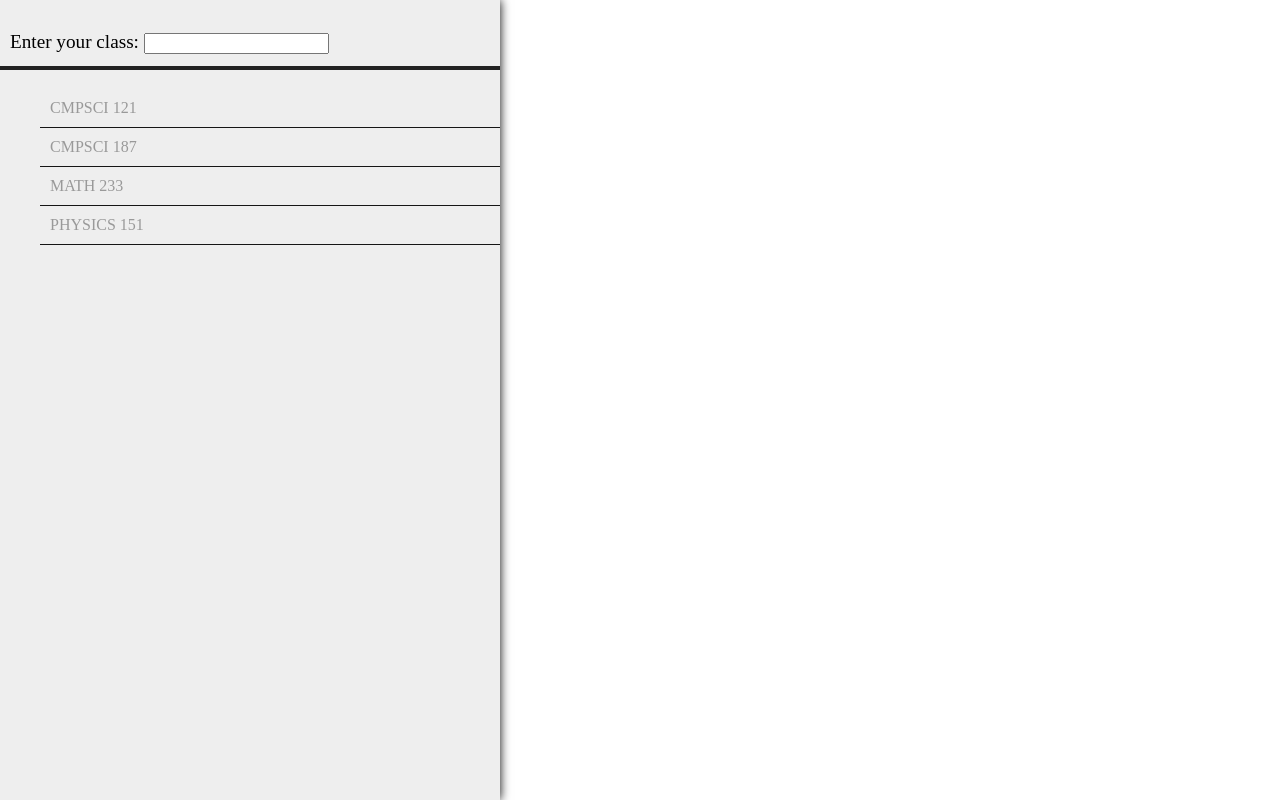
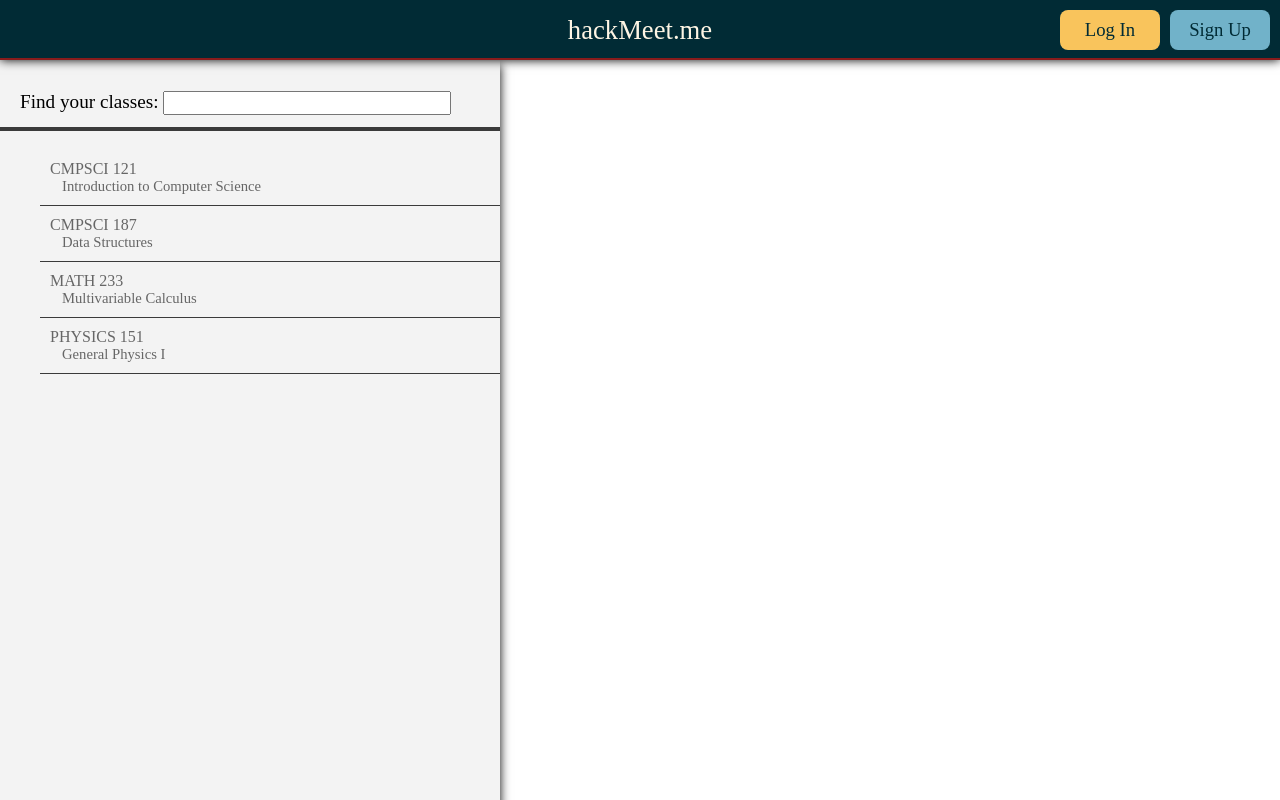
Before and after one commit to bennyty/HackUmass-Meetup, a plain HTML site: page templates/main.html in a window 1280 px wide. Drawn offline with nearby package versions, Linux system fonts and the light colour scheme; no server answers.

Commit message:
updated main files

```diff
--- a/static/css/main.css
+++ b/static/css/main.css
@@ -1,23 +1,37 @@
+::-webkit-scrollbar {
+    display: none;
+}
+
+ul.ui-autocomplete.ui-menu {
+    width:270px;
+    font-size: 10pt;
+    font-family: avenir next;
+}
+
+#autocomplete {
+    width: 280px;
+    font-size: 12pt;
+}
+
 .panel {
 	position: fixed;
-	top: 0;
+	top: 60px;
 	left: 0;
 	width: 500px;
 	height: 100%;
-	background: #eeeeee;
-	box-shadow: 0px 0px 10px;
+	background: #f3f3f3;
+	box-shadow: 0px 5px 10px;
+	overflow: auto;
 }
-
-
 
 h3 {
 	position: relative;
-	padding: 12px 10px;
+	padding: 12px 20px;
 	color: black;
 	font-family: Avenir Next;
 	font-size: 1.2em;
 	font-weight: 400;
-	border-bottom: 4px solid #222;
+	border-bottom: 4px solid #3a3a3a;
 }
 
 .panel ul {
@@ -26,16 +40,22 @@ h3 {
 }
 
 .panel ul li {
-	border-bottom: 1px solid #151515;
+	border-bottom: 1px solid #3a3a3a;
 }
 
 .panel ul li a {
 	position: relative;
 	display: block;
 	padding: 10px;
-	color: #999;
+	color: #666666;
 	text-decoration: none;
 	font-family: Myriad Pro;
+}
+
+.panel ul li a > :last-child {
+	padding-left: 12px;
+	font-family: Avenir;
+	font-size: 11pt;
 }
 
 .panel ul li a i {
@@ -53,3 +73,76 @@ h3 {
 	display: none;
 	left: 200px;
 }
+
+#headerBar {
+	box-sizing:border-box;
+	-moz-box-sizing:border-box;
+	-webkit-box-sizing:border-box;
+
+	position: fixed;
+	display: block;
+	top: 0;
+	left: 0;
+	height: 60px;
+	background: #012b35;
+	width: 100%;
+	border-bottom: 2px solid #881c1c;
+	box-shadow: 0px 0px 10px;
+	font-family: Avenir Next;
+	font-size: 20pt;
+	text-align: center;
+	vertical-align: middle;
+	line-height: 60px;
+
+}
+
+#pageTitle {
+	position: relative;
+	display: block;
+	width: 200px;
+	margin: auto;
+	color: #fdf5e4;
+}
+
+#logIn {
+	position: relative;
+	display: block;
+	float: right;
+	background: #f9c45c;
+	font-size: 14pt;
+	padding-right: 15px;
+	padding-left: 15px;
+	border-radius: 8px;
+	height: 40px;
+	text-align: center;
+	vertical-align: middle;
+	line-height: 40px;
+	bottom: 50px;
+	margin-right: 10px;
+	width: 70px;
+	color: #012b35;
+}
+
+#signIn {
+	position: relative;
+	display: block;
+	float: right;
+	background: #71b2c9;
+	font-size: 14pt;
+	padding-right: 15px;
+	padding-left: 15px;
+	border-radius: 8px;
+	height: 40px;
+	text-align: center;
+	vertical-align: middle;
+	line-height: 40px;
+	bottom: 50px;
+	margin-right: 10px;
+	width: 70px;
+	color: #012b35;
+}
+
+body {
+	margin: 0;
+	padding: 0;
+}
--- a/static/js/main.js
+++ b/static/js/main.js
@@ -4,18 +4,49 @@ $(document).ready(function() {
     var panelTwo = $('#panelTwo');
     var panelThree = $('#panelThree');
 
-    $( ".selector" ).autocomplete({
-    position: { my : "center"}
+    var classList = [];
+    $.getJSON('https://gist.githubusercontent.com/dgandle/153e42bae5ea06d82ef1/raw/71c503fcd3cdbea4cb2b720f8110978008bc28d2/document.json', function(data) {
+	for (var i in data.classes) {
+	    classList[i] = data.classes[i].department + " " + data.classes[i].number + ": " + data.classes[i].name;
+	}
+    });
+
+    $("#autocomplete").autocomplete({
+	minLength: 2,
+	source: classList
+    });
+
+    $("#autocomplete").keypress(function(e) {
+    if(e.keyCode == 13)
+	{
+	    var input = $('#autocomplete').val().split(" ", 3);
+
+
+
+	    $.getJSON('https://gist.githubusercontent.com/dgandle/153e42bae5ea06d82ef1/raw/71c503fcd3cdbea4cb2b720f8110978008bc28d2/document.json', function(data) {
+		for (var i in data.classes) {
+		    if (data.classes[i].department == input[0] && data.classes[i].number == input[1]) {
+			//code
+		    }
+		}
+	    });
+
+
+	    $('body div ul').append("<li>" + $('#autocomplete').val() + "</li>");
+
+
+
+	}
     });
 
     //LINK HOVERS
     $(document).on("mouseenter", ".open ul li a", function() {
 	$(this).css("background", "#999999");
-	$(this).css("color", "#fff");
+	$(this).children("div").css("color", "#fff");
     });
     $(document).on("mouseleave", ".open ul li a", function() {
-	$(this).css("background", "#eeeeee");
-	$(this).css("color", "#999");
+	$(this).css("background", "#f3f3f3");
+	$(this).children("div").css("color", "#666");
     });
 
 
@@ -31,22 +62,32 @@ $(document).ready(function() {
     //PANEL OPENINGS
     $(document).on("click", "#panelOne.open ul li a", function() {
         //PANEL MOVEMENT
+	panelTwo.css("left", "0px");
 	panelTwo.fadeIn({queue: false, duration: 250});
-	panelTwo.animate({left: "+=200px"}, 250);
+	panelTwo.animate({left: "+=200px", opacity: "1"}, 250);
         panelOne.fadeTo(300, 0.5);
 
         panelOne.attr("class", "panel closed");
         panelTwo.attr("class", "panel open");
 
 	//PANEL DATA POPULATION
-	$.getJSON("catalog.json", function(data) {
+	var title = $(this).children("div:first").html();
+	$('#panelTwo h3').replaceWith("<h3>" + title + "</h3>");
 
-	});
+	//$.getJSON("document.json", function(data) {
+	//    var output;
+	//    for (var i in data.classes) {
+	//	output += "classes."
+	//
+	//	output+="<li>" + data.users[i].firstName + " " + data.users[i].lastName + "--" + data.users[i].joined.month+"</li>";
+	//    }
+	//});
     });
 
     $(document).on("click", "#panelTwo.open ul li a", function() {
+	panelThree.css("left", "200px");
 	panelThree.fadeIn({queue: false, duration: 250});
-        panelThree.animate({left: "+=200px"}, 250);
+        panelThree.animate({left: "+=200px", opacity: "1"}, 250);
         panelTwo.fadeTo(300, 0.5);
         panelOne.fadeTo(300, 0.5);
 
@@ -57,10 +98,14 @@ $(document).ready(function() {
 
     //PANEL CLOSINGS
     $(document).on("click", "#panelTwo.closed", function() {
-	panelThree.animate({left: "+=200px", opacity: "0"}, 250)
+	panelThree.fadeOut({queue: false, duration: 250});
+	panelThree.animate({left: "+=200px"}, 250)
 	panelThree.attr("class", "panel closed");
 	panelTwo.attr("class", "panel open");
 	panelTwo.fadeTo(250, 1);
+
+	$('.open ul li a').css("background", "#f3f3f3");
+	$('.open ul li a').children("div").css("color", "#666");
     });
 
     $(document).on("click", "#panelOne.closed", function() {
@@ -72,16 +117,16 @@ $(document).ready(function() {
 	    panelTwo.fadeOut({queue: false, duration: 250});
 	    panelTwo.animate({left: "+=200px"}, 250);
 	    panelTwo.attr("class", "panel closed");
-
-	    panelOne.fadeTo(250, 1);
-	    panelOne.attr("class", "panel open");
 	} else {
 	    panelTwo.fadeOut({queue: false, duration: 250});
 	    panelTwo.animate({left: "+=200px"}, 250);
 	    panelTwo.attr("class", "panel closed");
+	}
 
-	    panelOne.fadeTo(250, 1);
-	    panelOne.attr("class", "panel open");
-	}
+	panelOne.fadeTo(250, 1);
+	panelOne.attr("class", "panel open");
+
+	$('.panel ul li a').css("background", "#f3f3f3");
+	$('.panel ul li a').children("div").css("color", "#666");
     });
 });
--- a/templates/main.html
+++ b/templates/main.html
@@ -1,7 +1,7 @@
 <!DOCTYPE html>
 <html>
 <head>
-    <title>User Dashboard</title>
+    <title>Page Title</title>
     <meta charset="utf-8">
     <link type="text/css" rel="stylesheet" href="../static/css/main.css"></link>
     <script src="http://ajax.googleapis.com/ajax/libs/jquery/1.11.2/jquery.min.js"></script>
@@ -12,23 +12,47 @@
 </head>
 <body>
     <div class="panel open" id="panelOne">
-        <h3><label form="autocomplete">Enter your class:</label> <input id="autocomplete"></h3>
+        <h3><label for:"autocomplete>Find your classes:</label> <input id="autocomplete"></h3>
         <ul>
-            <li><a href="#" class="item1-1">CMPSCI 121</a></li>
-            <li><a href="#" class="item1-2">CMPSCI 187</a></li>
-            <li><a href="#" class="item1-3">MATH 233</a></li>
-            <li><a href="#" class="item1-4">PHYSICS 151</a></li>
+            <li>
+                <a href="#" class="item1-1">
+                    <div class="title">CMPSCI 121</div>
+                    <div>Introduction to Computer Science</div>
+                </a>
+            </li>
+            <li>
+                <a href="#" class="item1-2">
+                    <div>CMPSCI 187</div>
+                    <div>Data Structures</div>
+                </a>
+            </li>
+            <li>
+                <a href="#" class="item1-3">
+                    <div>MATH 233</div>
+                    <div>Multivariable Calculus</div>
+                </a>
+            </li>
+            <li>
+                <a href="#" class="item1-4">
+                    <div>PHYSICS 151</div>
+                    <div>General Physics I</div>
+                </a>
+            </li>
         </ul>
     </div>
+
     <div class="panel closed" id="panelTwo">
         <h3>Menu</h3>
         <ul>
-            <li><a href="#" class="item2-1">CMPSCI 121</a></li>
+            <li>
+                <a href="#" class="item2-1">CMPSCI 121</a>
+            </li>
             <li><a href="#" class="item2-2">CMPSCI 187</a></li>
             <li><a href="#" class="item2-3">MATH 233</a></li>
             <li><a href="#" class="item2-4">PHYSICS 151</a></li>
         </ul>
     </div>
+
     <div class="panel closed" id="panelThree">
         <h3>Menu</h3>
         <ul>
@@ -38,5 +62,11 @@
             <li><a href="#" class="item3-4">PHYSICS 151</a></li>
         </ul>
     </div>
+
+    <div id="headerBar">
+        <div id="pageTitle">hackMeet.me</div>
+        <a id="signIn">Sign Up</a>
+        <a id="logIn">Log In</a>
+    </div>
 </body>
 </html>
```
